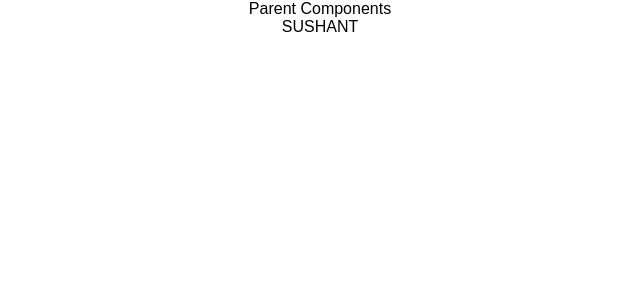
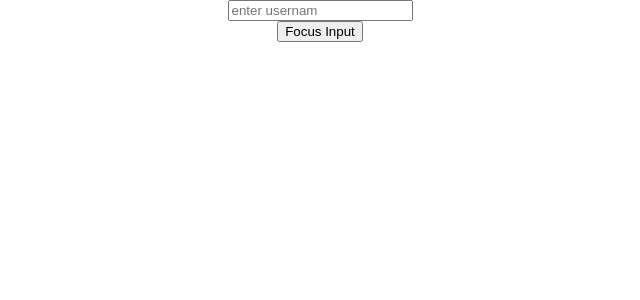
Before and after one commit to sushant4573/LearningReact, a React (Create React App) app in the folder hello-world/: page / in a window 1280 px wide. Shown: the top 300 px of the page, without its empty margins (320-960 px from the left). Built offline with nearby package versions, Linux system fonts and the light colour scheme.

Commit message:
Refs Directly access DOM elements

```diff
--- a/hello-world/src/App.js
+++ b/hello-world/src/App.js
@@ -1,13 +1,14 @@
 import React, { Component } from 'react';
 import './App.css';
 import './css/styles.css';
-import ParentComp from './component/ParentComp';
+import RefsDemo from './component/RefsDemo';
+import FocusInput from './component/FocusInput';
 
 class App extends Component {
   render() {
     return (
       <div className="App">
-        <ParentComp />
+       <FocusInput />
       </div>
     );
   }
--- /dev/null
+++ b/hello-world/src/component/FocusInput.js
@@ -0,0 +1,22 @@
+import React, { Component } from 'react'
+import Input from './Input'
+ class FocusInput extends Component {
+     constructor(props) {
+         super(props)
+        this.compRef = React.createRef()
+
+     }
+     clickHandler = () =>{
+         this.compRef.current.focusInput()
+     }
+    render() {
+        return (
+            <div>
+                <Input ref = {this.compRef} />
+                <button onClick={this.clickHandler}>Focus Input</button>
+            </div>
+        )
+    }
+}
+
+export default FocusInput
--- /dev/null
+++ b/hello-world/src/component/Input.js
@@ -0,0 +1,22 @@
+import React, { Component } from 'react'
+
+ class Input extends Component {
+     constructor(props) {
+         super(props)
+         this.inputRef = React.createRef()
+     }
+     focusInput = () =>
+     {
+         this.inputRef.current.focus()
+     }
+    render() {
+        return (
+            <div>
+                <input type='password' placeholder='enter usernam' ref={this.inputRef}/>
+
+            </div>
+        )
+    }
+}
+
+export default Input
--- /dev/null
+++ b/hello-world/src/component/RefsDemo.js
@@ -0,0 +1,36 @@
+import React, { Component } from 'react'
+
+ class RefsDemo extends Component {
+     constructor(props) {
+         super(props)
+            this.inputRef = React.createRef()
+            this.cbRef = null
+            this.setCBRef = (element)=>{
+                this.cbRef = element
+            }
+
+     }
+     clickHandler = () => {
+         alert(this.cbRef.value)
+     }
+     componentDidMount()
+     {
+         if(this.cbRef)
+         {
+             this.cbRef.focus()
+         }
+        //  this.inputRef.current.focus()
+        //  console.log(this.inputRef)
+     }
+    render() {
+        return (
+            <div>
+                <input type='text' placeholder='Enter the Username' ref = {this.inputRef}/>
+                <input type='text' placeholder='Enter whatever you want' ref={this.setCBRef}/>
+                <button onClick={this.clickHandler}>Click</button>
+            </div>
+        )
+    }
+}
+
+export default RefsDemo
```
